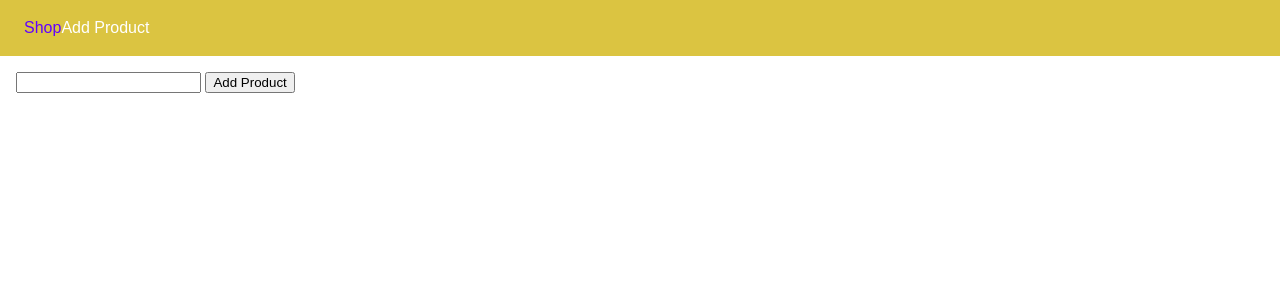
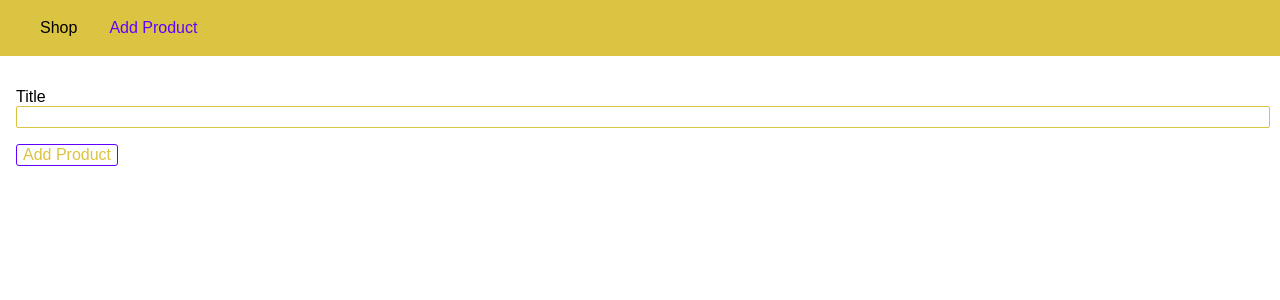
Before and after one commit to shem4soul/Ecommerce-with-MongoDB, a Node server app: page /admin/add-product in a window 1280 px wide; the page is wider, and only the part inside the window is pictured. Shown: the top 300 px of that part. Run offline with Node 20, Linux system fonts and the light colour scheme.

Commit message:
Refactor add-product HTML for improved structure, styling consistency, and form functionality

```diff
--- a/views/add-product.html
+++ b/views/add-product.html
@@ -36,19 +36,56 @@
        }
 
        .main-header__item {
-        margin: 0;
+        margin: 0 1rem;
         padding: 0;
        }
 
        .main-header__item a {
         text-decoration: none;
-        color: white;
+        color: black;
        }
 
     .main-header__item a:hover,
     .main-header__item a:active,
     .main-header__item a.active {
         color: #6200ff;
+    }
+
+    .product-form {
+         width: 20rem;
+         max-width: 90;
+         margin: auto;
+    }
+
+    .form-control {
+        margin: 1rem 0;
+    }
+
+   .form-control label,
+   .form-control input {
+      display: block;
+      width: 100%;
+     }
+
+    .form-control input {
+        border: 1px solid #dbc441;
+        font: inherit;
+        border-radius: 2px;
+    }
+
+    button {
+        font: inherit;
+        border: 1px solid #6200ff;
+        color: #dbc441;;
+        background: white;
+        border-radius: 3px;
+        cursor: pointer;
+    }
+
+    button:hover,
+    button:active {
+        background-color: #6200ff;
+        color: white;
     }
 
     </style>
@@ -58,15 +95,19 @@
 <header class="main-header">
     <nav class="main-header_nav">
         <ul class="main-header__item-list">
-            <li class="main-header__item"><a class="active" href="/">Shop</a></li>
-            <li class="main-header__item"><a href="/add-product">Add Product</a></li>
+            <li class="main-header__item"><a href="/">Shop</a></li>
+            <li class="main-header__item"><a class="active" href="/add-product">Add Product</a></li>
         </ul>
     </nav>
     </header>
 
     <main>
-        <form action="/add-post" method="POST">
-            <input type="text" name="title">
+        <form class="Product-form" action="/add-post" method="POST">
+           <div class="form-control">
+            <label for="title">Title</label>
+            <input type="text" name="title" id="title">
+           </div>
+
             <button type="submit">Add Product</button>
         </form>
     </main>
```
